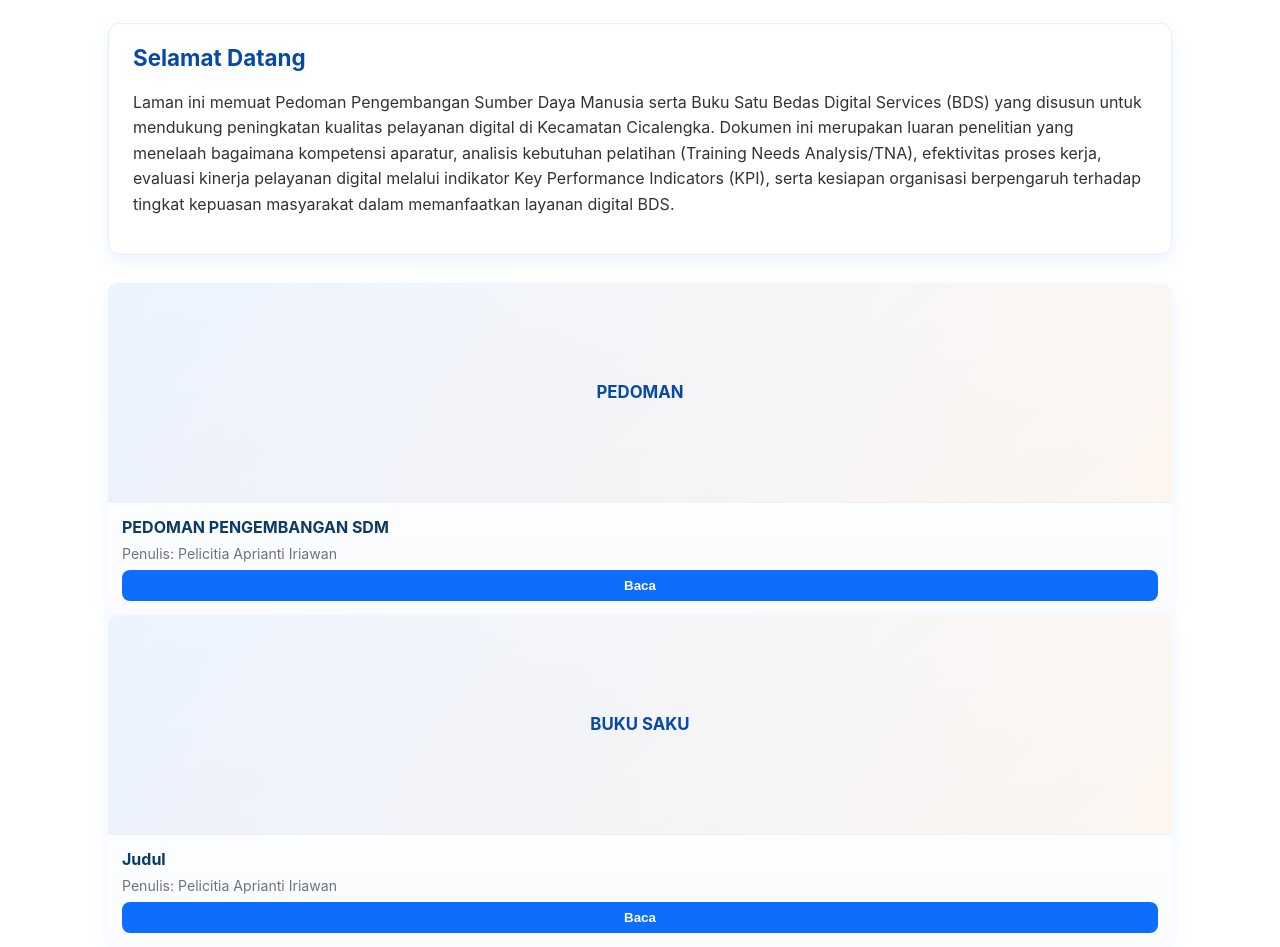
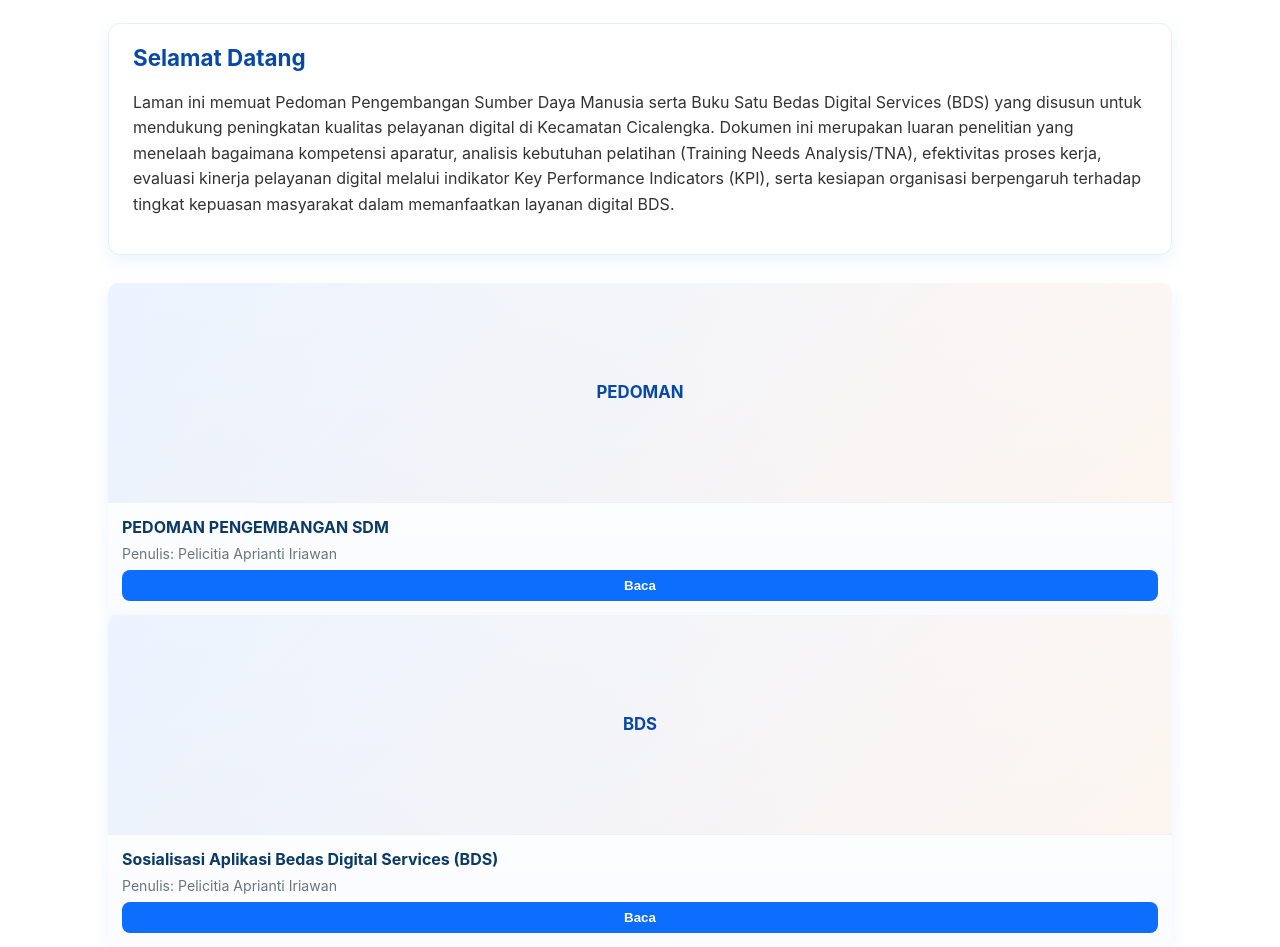
Before and after one commit to tabahmp/PEDOMAN-PENGEMBANGAN-SDM, a plain HTML site: page index.html in a window 1280 px wide. Shown: the part 78-1025 px from the top of the page. Drawn offline with nearby package versions, Linux system fonts and the light colour scheme; a script that the page names is missing.

Commit message:
Update-3 index.html
Merubah judul book card

```diff
--- a/index.html
+++ b/index.html
@@ -71,10 +71,10 @@
 
       <div class="book-card" data-pdf="pdfs/REVISI PEDOMAN PENGEMBANGAN SDM.pdf">
         <div class="cover">
-          <div class="cover-title">BUKU SAKU</div>
+          <div class="cover-title">BDS</div>
         </div>
         <div class="book-meta">
-          <div class="book-title">Judul</div>
+          <div class="book-title">Sosialisasi Aplikasi Bedas Digital Services (BDS)</div>
           <div class="book-author">Penulis: Pelicitia Aprianti Iriawan</div>
           <button class="btn readBtn">Baca</button>
         </div>
```
